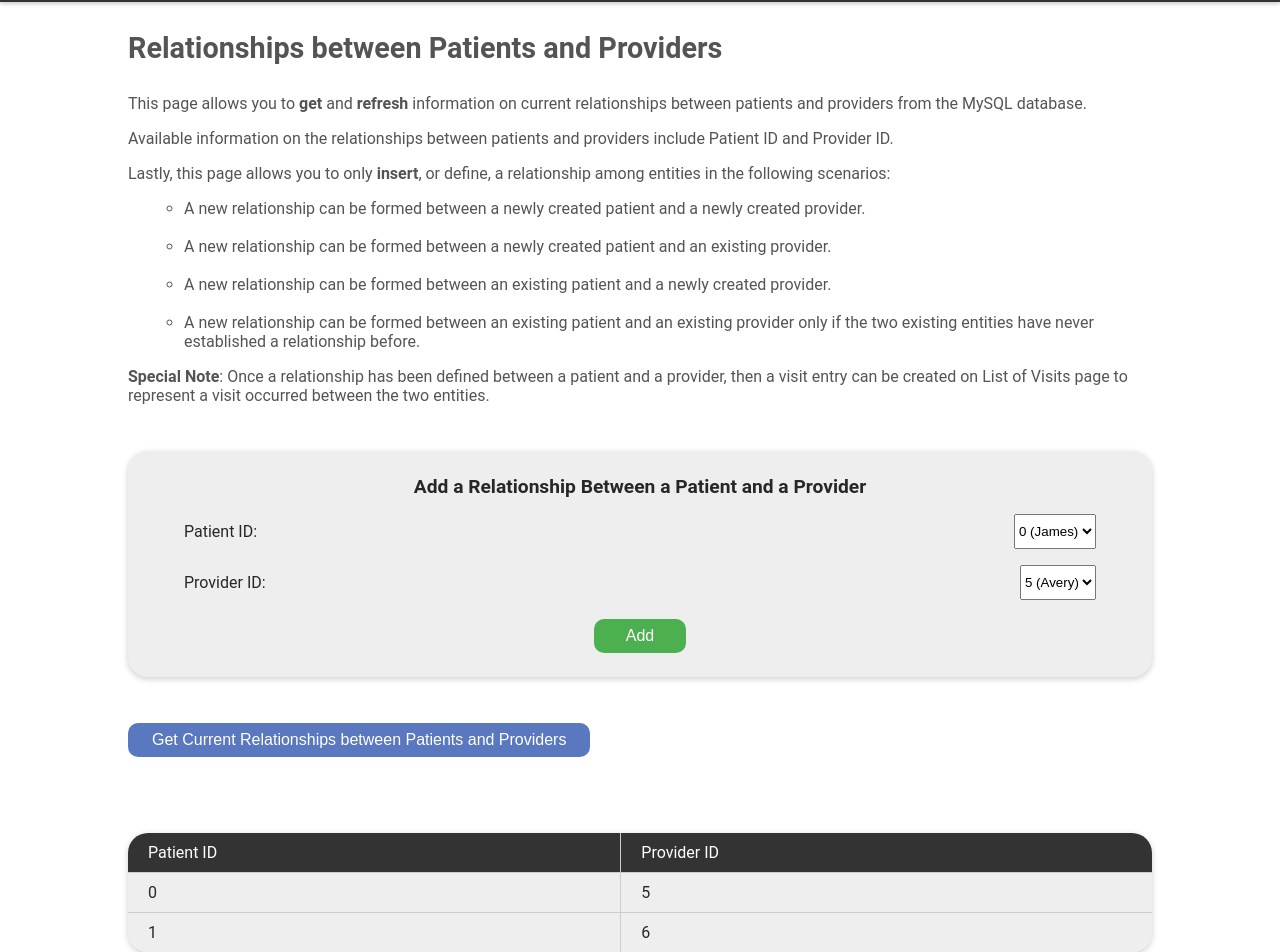
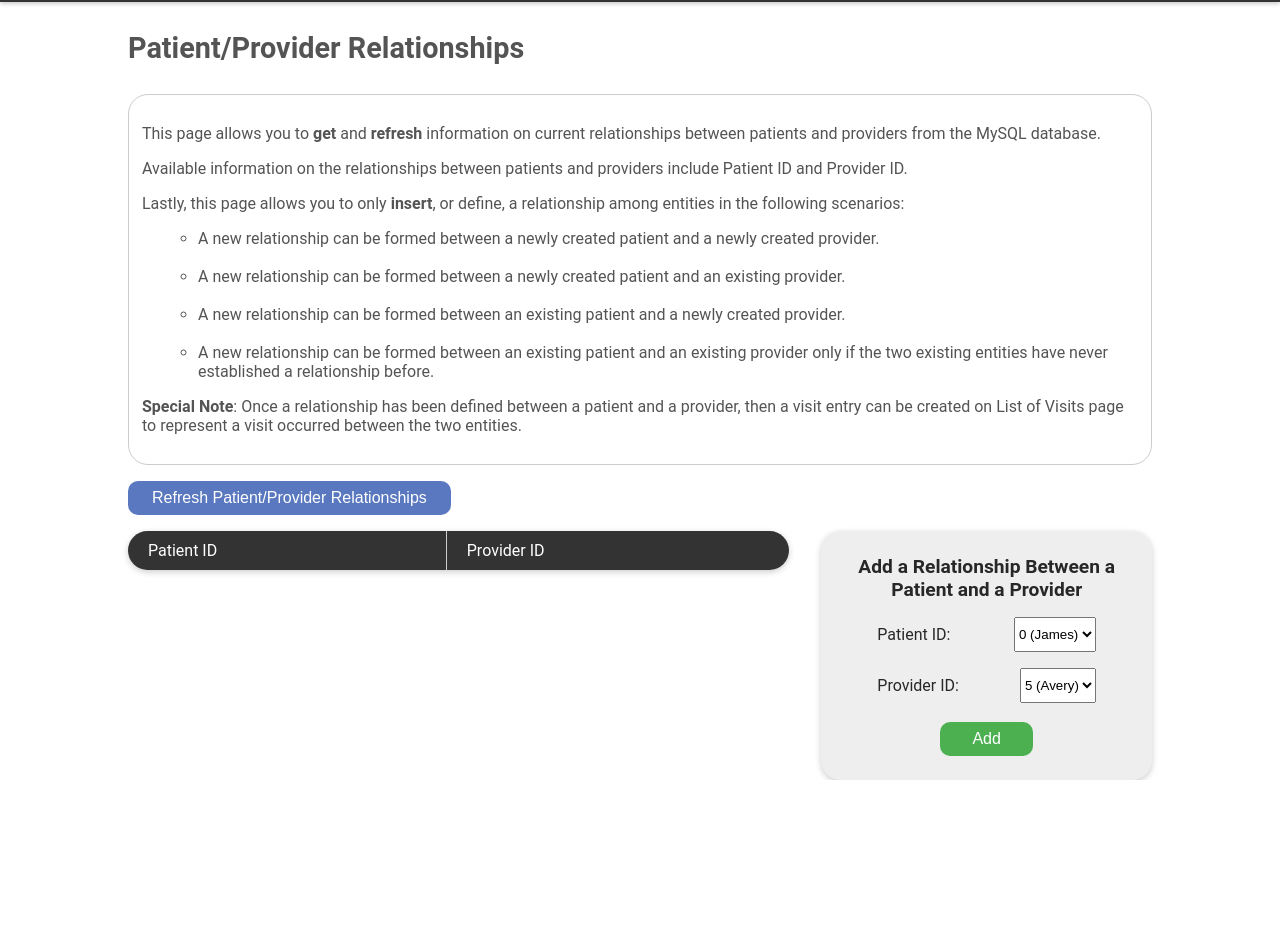
Before and after one commit to anson-poon/care-for-all-ehr, a React (Create React App) app: page /patientproviderintersection in a window 1280 px wide. Shown: the part 58-1010 px from the top of the page. After the commit the page ends 838 px from the top, so only its background shows below. Built offline with nearby package versions, Linux system fonts and the light colour scheme.

Commit message:
Added patientProviderIntersectionData.js

```diff
--- a/src/pages/InsurancePoliciesPage.js
+++ b/src/pages/InsurancePoliciesPage.js
@@ -10,7 +10,7 @@ Page returns function that shows insurance policies table
 function InsurancePoliciesPage() {
     return (
         <div>
-            <h3>Insurance Policies</h3>
+            <h3>List of Insurance Policies</h3>
             <div className="page-description">
                 <p>This page allows you to <b>get</b> and <b>refresh</b> information on insurance policies that have been associated with patients in the MySQL database.</p>
                 <p>Available information for each insurance policy includes Insurance ID, Insurance Type, and Patient ID.</p>
--- a/src/pages/PatientProviderIntersectionPage.js
+++ b/src/pages/PatientProviderIntersectionPage.js
@@ -9,8 +9,8 @@ Page returns function that shows patient provider intersection table
 function PatientProviderIntersectionPage() {
     return (
         <div>
-            <h3>Relationships between Patients and Providers</h3>
-            <div className="stylePageDescription">
+            <h3>Patient/Provider Relationships</h3>
+            <div className="page-description">
                 <p>This page allows you to <b>get</b> and <b>refresh</b> information on current relationships between patients and providers from the MySQL database.</p>
                 <p>Available information on the relationships between patients and providers include Patient ID and Provider ID.</p>
                 <p>Lastly, this page allows you to only <b>insert</b>, or define, a relationship among entities in the following scenarios:</p>
@@ -25,7 +25,22 @@ function PatientProviderIntersectionPage() {
                 </ol>
                 <p><b>Special Note</b>:  Once a relationship has been defined between a patient and a provider, then a visit entry can be created on List of Visits page to represent a visit occurred between the two entities.</p>
             </div>
-            <br></br>
+            <button className="SELECT-button">Refresh Patient/Provider Relationships</button>
+            <div className="flex-container">
+                <div className="flex-column1">
+                    <table id="patientproviderintersection">
+                        <thead>
+                            <tr>
+                                <th>Patient ID</th>
+                                <th>Provider ID</th>
+                            </tr>
+                        </thead>
+                        <tbody>
+
+                        </tbody>
+                    </table>
+                </div>
+                <div className="flex-column2">
                     <form action="" method="get" className="add-form">
                         <h4>Add a Relationship Between a Patient and a Provider</h4>
                         <div className="form-row">
@@ -42,31 +57,11 @@ function PatientProviderIntersectionPage() {
                                 <option value="1">6 (Roy)</option>
                             </select>
                         </div>
-                <br/>
+                        <br />
                         <button className="add-button">Add</button>
                     </form>
-            <br></br>
-            <button className="SELECT-button">Get Current Relationships between Patients and Providers</button>
-            <br></br>
-            <br></br>
-            <table id="patientproviderintersection">
-                <thead>
-                    <tr>
-                        <th>Patient ID</th>
-                        <th>Provider ID</th>
-                    </tr>
-                </thead>
-                <tbody>
-                    <tr>
-                        <th>0</th>
-                        <th>5</th>
-                    </tr>
-                    <tr>
-                        <th>1</th>
-                        <th>6</th>
-                    </tr>
-                </tbody>
-            </table>
+                </div>
+            </div>
         </div>
     );
 }
```
Also changed, not shown: src/data/patientProviderIntersectionData.js (added, +44 -0 lines). Lines whose indentation alone changed are shown as unchanged.
